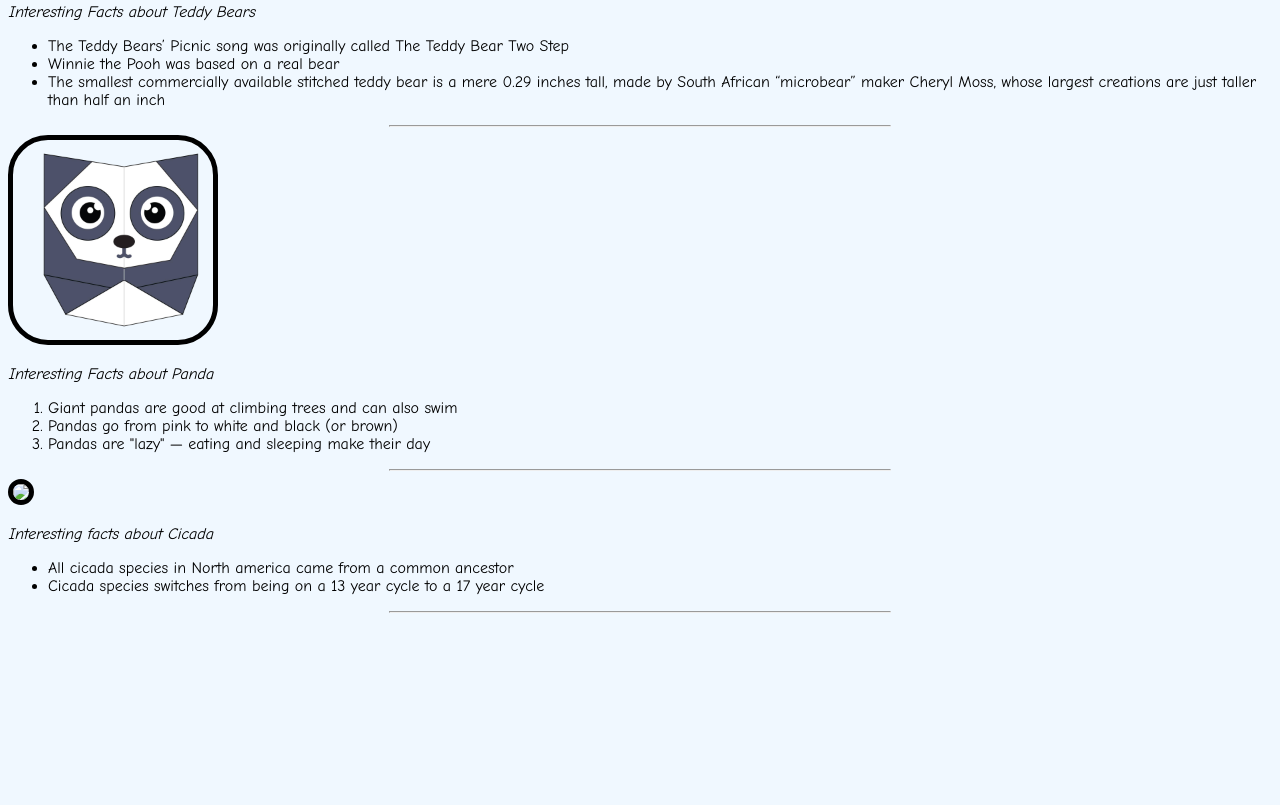
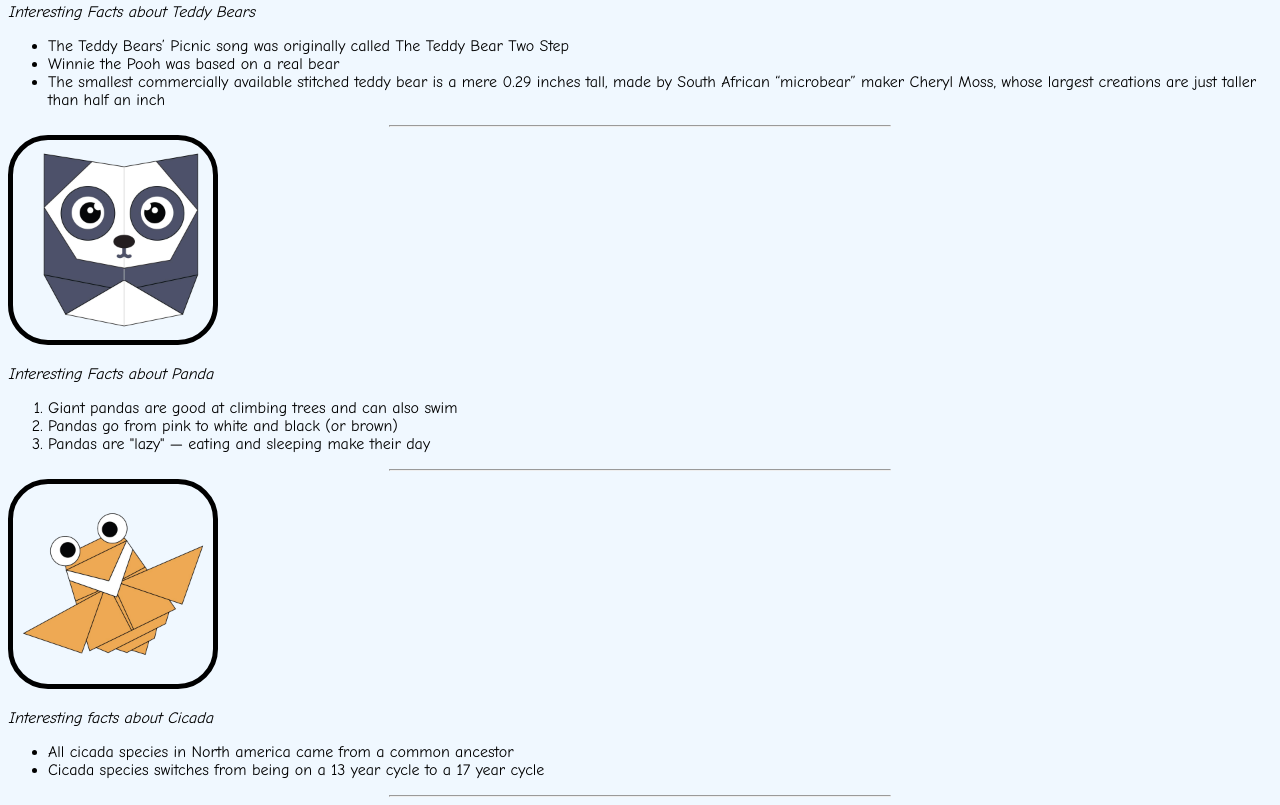
Before and after one commit to padminiparvathy/c49-origamidesigns, a plain HTML site: page index.html in a window 1280 px wide. Shown: the part 1464-2269 px from the top of the page. Before the commit the page ends 2085 px from the top, so only its background shows below. Drawn offline with Linux system fonts and the light colour scheme.

Commit message:
Update index.html

```diff
--- a/index.html
+++ b/index.html
@@ -83,7 +83,7 @@
 
     <hr width=500px>
     <a href="http://origami.me/flying-cicada/">
-    <img src="cicada.png width="200px" height="200px"></a>
+    <img src="cicada.png" width="200px" height="200px"></a>
     <p><i>Interesting facts about Cicada</i></p>
     <ul>
         <li>All cicada species in North america came from a common ancestor</li>
```
